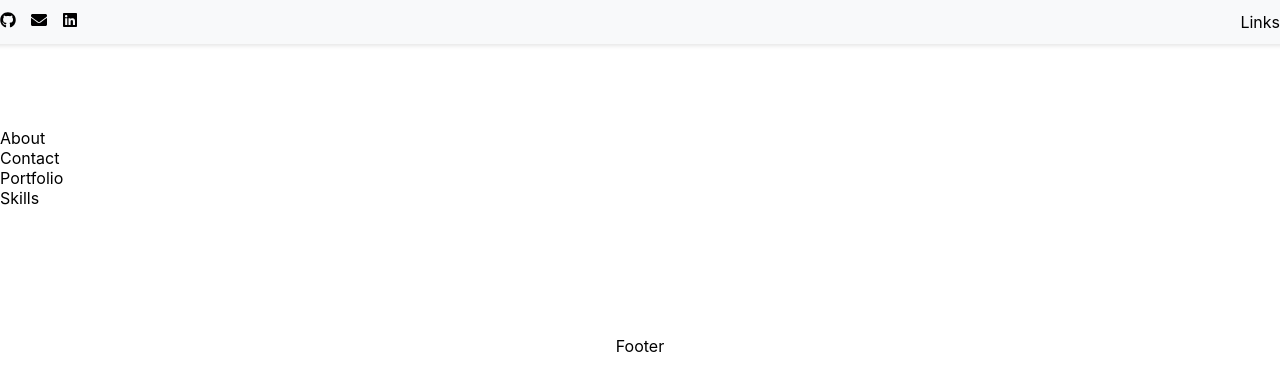
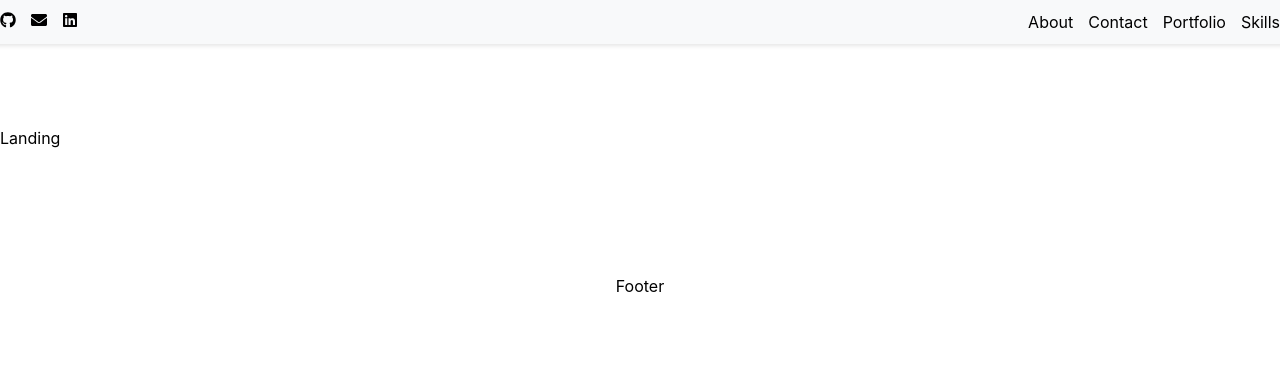
Before and after one commit to michael-fesselmeyer/portfolio, a React (Create React App) app: page / in a window 1280 px wide. Shown: the top 390 px of the page. Built offline with nearby package versions, Linux system fonts and the light colour scheme.

Commit message:
Added routes to buttons/links

```diff
--- a/package.json
+++ b/package.json
@@ -9,6 +9,7 @@
     "react": "^18.2.0",
     "react-dom": "^18.2.0",
     "react-icons": "^4.10.1",
+    "react-router-dom": "^6.14.2",
     "react-scripts": "5.0.1",
     "web-vitals": "^2.1.4"
   },
--- a/src/App.js
+++ b/src/App.js
@@ -1,5 +1,8 @@
+import React from "react";
+import { Route, Routes } from "react-router-dom";
 import './App.css';
 import Navbar from './components/Navbar'
+import Landing from './components/Landing'
 import About from './components/About'
 import Contact from './components/Contact'
 import Portfolio from './components/Portfolio'
@@ -13,10 +16,13 @@ function App() {
         <Navbar />
       </div>
       <div className="App-body">
-        <About />
-        <Contact />
-        <Portfolio />
-        <Skills />
+        <Routes>
+          <Route path="/" element={<Landing />} />
+          <Route path="/about" element={<About />} />
+          <Route path="/contact" element={<Contact />} />
+          <Route path="/portfolio" element={<Portfolio />} />
+          <Route path="/skills" element={<Skills />} />
+        </Routes>
       </div>
       <div className="App-footer">
         <Footer />
--- /dev/null
+++ b/src/components/Landing.jsx
@@ -0,0 +1,7 @@
+import React from 'react'
+
+export default function Landing() {
+  return (
+    <div>Landing</div>
+  )
+}
--- a/src/components/Navbar.jsx
+++ b/src/components/Navbar.jsx
@@ -1,4 +1,5 @@
 import React from 'react';
+import { Link } from 'react-router-dom';
 import { FaGithub, FaEnvelope, FaLinkedin } from 'react-icons/fa';
 import './Navbar.css';
 
@@ -16,7 +17,12 @@ function Navbar() {
           <FaLinkedin />
         </a>
       </div>
-      <div className="navbar-links">Links</div>
+      <div className="navbar-links">
+        <Link to="/about">About</Link>
+        <Link to="/contact">Contact</Link>
+        <Link to="/portfolio">Portfolio</Link>
+        <Link to="/skills">Skills</Link>
+      </div>
     </div>
   );
 }
--- a/src/components/Portfolio.jsx
+++ b/src/components/Portfolio.jsx
@@ -2,7 +2,7 @@ import React from 'react'
 
 function Portfolio() {
   return (
-    <div>Portfolio</div>
+    <div>Portfolio here</div>
   )
 }
 
--- a/src/index.js
+++ b/src/index.js
@@ -1,5 +1,6 @@
 import React from 'react';
 import ReactDOM from 'react-dom/client';
+import { BrowserRouter as Router } from 'react-router-dom';
 import './index.css';
 import App from './App';
 import reportWebVitals from './reportWebVitals';
@@ -7,7 +8,9 @@ import reportWebVitals from './reportWebVitals';
 const root = ReactDOM.createRoot(document.getElementById('root'));
 root.render(
   <React.StrictMode>
+    <Router>
     <App />
+    </Router>
   </React.StrictMode>
 );
 
```
Also changed, not shown: src/components/Landing.css (added), 1 other file (tests, documents, lock files or other folders).
